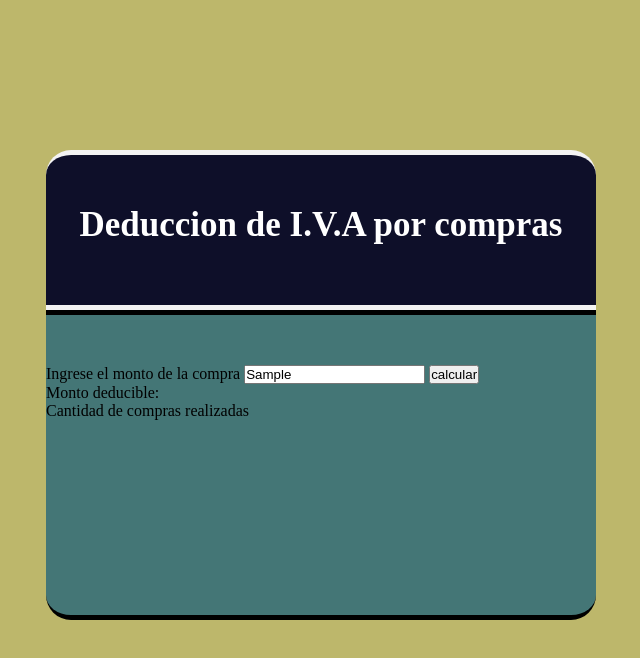
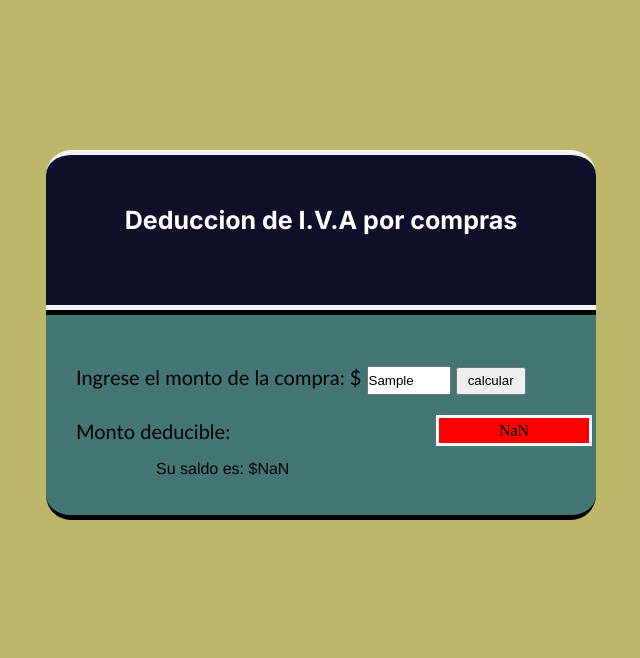
Before and after one commit to pabloacisera/primeraWeb-Ejercicio-IMS, a plain HTML site: page calculo_deduccion_impositiva/index.html in a window 1280 px wide. Both pictures are taken after typing "Sample" into the empty fields and a click on the button "calcular". Shown: the whole page, without its empty margins (319-959 px from the left). Drawn offline with Linux system fonts and the light colour scheme.

```diff
--- /dev/null
+++ b/calculo_Indice/style.css
@@ -0,0 +1,104 @@
+*{
+    margin: 0;
+    padding: 0;
+}
+
+body{
+    background: url(/calculo_Indice/img/fondo-metal-grunge-aranazos-manchas.jpg);
+    height: 100%;
+    align-items: center;
+    position: relative;
+    user-select: none;
+}
+
+h1{
+    text-align: center;
+    justify-content: center;
+    align-items: center;
+    padding-top: 25px;
+    display: inline-block;
+    position: relative;
+    top:25px;
+    left: 15px;
+    font-family: "Josefin Slab", serif;
+    font-optical-sizing: auto;
+    font-weight: bold;
+    font-style: normal;
+    color: chartreuse;
+    font-size: 100px;
+}
+
+p{
+    background-color: brown;
+    border:3px solid white;
+    border-radius: 25px;
+    padding: 25px;
+    color: white;
+    display: flex;
+    width: 500px;
+    position: absolute;
+    top:350px;
+    left:800px;
+    font-size: 15px;
+    font-family: 'Trebuchet MS', 'Lucida Sans Unicode', 'Lucida Grande', 'Lucida Sans', Arial, sans-serif;
+}
+
+.lista{
+
+    color: white;
+    display: flex;
+    width: 500px;
+    display: block;
+    position: relative;
+    left: 150px;
+    top: 125px;
+    font-family: 'Trebuchet MS', 'Lucida Sans Unicode', 'Lucida Grande', 'Lucida Sans', Arial, sans-serif;
+    font-size: 18px;
+}
+
+ul{
+    list-style: none;
+}
+
+
+#calculo{
+    background-color: rgb(194, 94, 94);
+    width: 400px;
+    height: 120px;
+    position:relative;
+    left: 150px;
+    top: 160px;
+    padding-top: 30px;
+    padding-left: 15px;
+    border-radius: 25px;
+}
+
+input{
+    width: 50px;
+    height: 15px;
+    position: relative;
+    left: 25px;
+}
+
+.altura{
+    left: 14px;
+}
+
+button{
+    height: 70px;
+    width: 80px;
+    position: relative;
+    left: 270px;
+    top: -90px;
+}
+
+.consejo{
+    background-color: brown;
+    position:relative;
+    width: 380px;
+    top: 120px;
+    left: 160px;
+    color:black;
+    padding: 5px;
+    border-radius: 10px;
+}
--- a/calculo_deduccion_impositiva/app.js
+++ b/calculo_deduccion_impositiva/app.js
@@ -0,0 +1,28 @@
+// Obtener referencias a los elementos HTML
+const ingreso = document.getElementById("valor");
+const boton = document.querySelector('.calcular');
+const resultado = document.getElementById('resultado');
+const observacion = document.querySelector('.observaciones');
+
+// Agregar un evento click al botón que llame a la función calcularYDevolver
+boton.addEventListener('click', function() {
+    // Convertir el valor del input a un número dentro del evento click
+    let numVerificado = parseInt(ingreso.value);
+
+    // Verificar la condición y realizar acciones en consecuencia
+    if (numVerificado <= 15000) {
+        observacion.innerText = "Observaciones: EL MONTO DE LA COMPRA NO ALCANZA EL MÍNIMO REQUERIDO PARA OBTENER ESTE BENEFICIO";
+        resultado.innerText = "$";
+    } else {
+        calcularYDevolver(numVerificado);
+    }
+});
+
+// Definir la función de cálculo y devolución
+function calcularYDevolver(numVerificado) {
+    let nuevoResultado = numVerificado * 25 / 100;
+    let saldo = numVerificado - nuevoResultado;
+
+    resultado.innerText = nuevoResultado;
+    observacion.innerText = "Su saldo es: $" + saldo;
+}
--- a/calculo_deduccion_impositiva/index.html
+++ b/calculo_deduccion_impositiva/index.html
@@ -5,19 +5,24 @@
     <meta name="viewport" content="width=device-width, initial-scale=1.0">
     <title>Deducciones</title>
     <link rel="stylesheet" href="style.css">
+    <link rel="preconnect" href="https://fonts.googleapis.com">
+    <link rel="preconnect" href="https://fonts.gstatic.com" crossorigin>
+    <link href="https://fonts.googleapis.com/css2?family=Inter:wght@100..900&display=swap" rel="stylesheet">
 </head>
 <body>
     <h1>Deduccion de I.V.A por compras</h1>
     <div id="calculo">
-            <label class="tag-ingreso" for="compras">Ingrese el monto de la compra</label>
-            <input class="valor"type="text" id="valor">
+        <label class="tag-ingreso" for="compras">Ingrese el monto de la compra: $</label>
+        <input class="valor" type="text" id="valor">
         <button class="calcular">calcular</button>
         <br>
-            <label id="resultado" for="tag-egreso">Monto deducible:</label>
         <br>
-            <label id="cantidad_compras"for="cantidad_compras">Cantidad de compras realizadas</label>
+        <label class="egreso" id="egreso" for="tag-egreso">Monto deducible: </label>
+        <br>
     </div>
+    <div id="resultado">RESULTADO</div>
+    <div class="observaciones">observaciones:</div>
 
-        <script src=""></script>
+    <script src="app.js"></script>
 </body>
 </html>
--- a/calculo_deduccion_impositiva/style.css
+++ b/calculo_deduccion_impositiva/style.css
@@ -20,11 +20,16 @@ h1{
     justify-content: center;
     padding-top: 50px;
     color:white;
-    font-size: 35px;
-
+    font-size: 25px;
     border: 5px solid rgb(243, 243, 243);
     border-inline: 15px;
     border-radius: 25px 25px 0 0;
+    font-family: "Inter", sans-serif;
+    font-optical-sizing: auto;
+    font-weight: <weight>;
+    font-style: normal;
+    font-variation-settings:
+    "slnt" 0;
 
 }
 
@@ -34,11 +39,53 @@ h1{
     margin-right: auto;
     padding-top: 50px;
     width: 550px;
-    height: 250px;
+    height: 150px;
     justify-content: center;
     text-align: justify;
     align-items: center;
     border: 5px solid black;
     border-inline: 15px ;
     border-radius: 0 0 25px 25px;
+    font-size: 20px;
+    font-family: 'Gill Sans', 'Gill Sans MT', Calibri, 'Trebuchet MS', sans-serif;
+    position:relative;
 }
+
+.valor{
+    height: 25px;
+    width: 80px;
+}
+
+
+button{
+    height: 28px;
+    width: 70px;
+}
+
+.tag-ingreso,
+.egreso{
+    margin-left: 30px;
+}
+
+#resultado{
+    background-color: red;
+    display: inline-flex;
+    position: absolute;
+    top: 265px;
+    left: 755px;
+    height: 25px;
+    width: 150px;
+    text-align: center;
+    justify-content: center;
+    align-items: center;
+    border: 3px solid white;
+}
+
+.observaciones {
+    position: absolute;
+    top: 310px;
+    left: 475px;
+    width: 500px; /* Ancho deseado */
+    font-family: 'Franklin Gothic Medium', 'Arial Narrow', Arial, sans-serif;
+    white-space: normal; /* Ajusta el espaciado del texto */
+}
```
Also changed, not shown: bajoPeso.JSON (added, +16 -0 lines), calculo_Indice/index.html (added, +60 -0 lines), my_script.js (added, +31 -0 lines), obesidadClaseI.JSON (added, +11 -0 lines), obesidadClaseII.JSON (added, +10 -0 lines), obesidadClaseIII.JSON (added, +10 -0 lines), pesoNormal.JSON (added, +11 -0 lines), sobrepeso.JSON (added, +11 -0 lines), calculo_Indice/img/balanza.png (added), calculo_Indice/img/fondo-metal-grunge-aranazos-manchas.jpg (added). Lines whose indentation alone changed are shown as unchanged.
